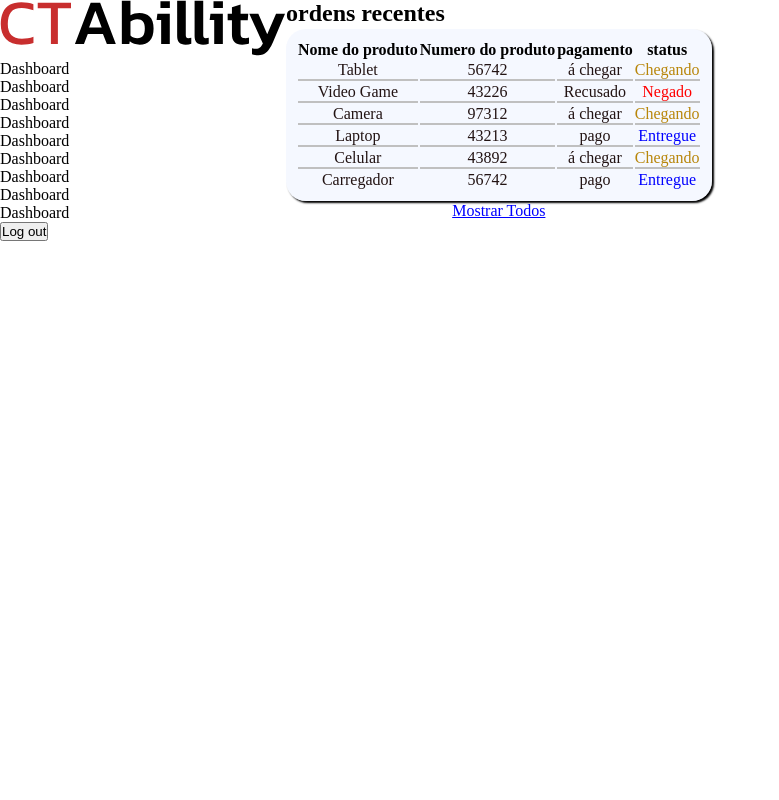
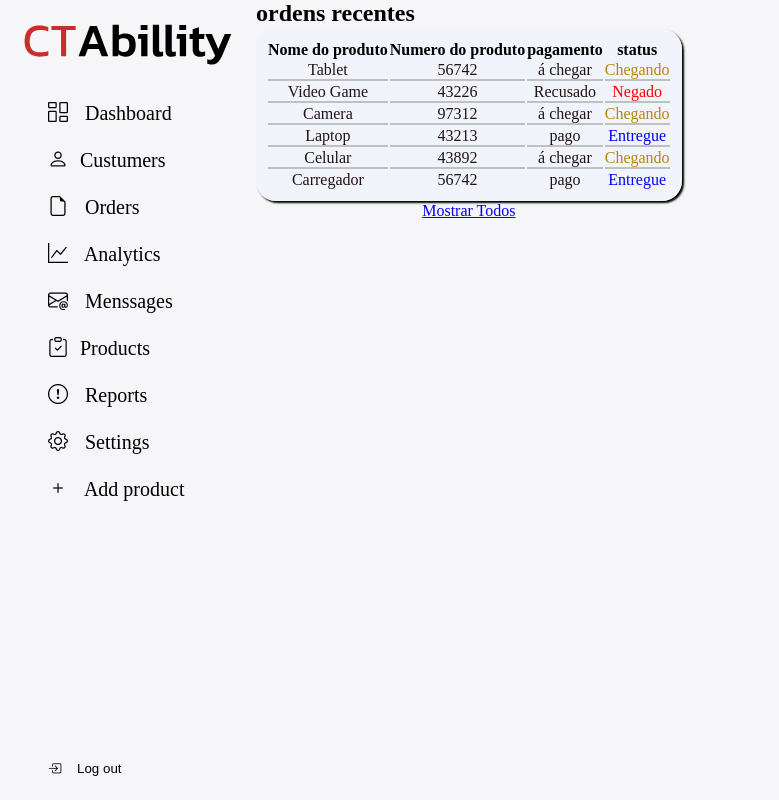
Before and after one commit to Ez3qu14s/Projeto-Dashboard, a plain HTML site: page index.html in a window 1280 px wide. Shown: the whole page, without its empty margins (0-779 px from the left). Drawn offline with nearby package versions, Linux system fonts and the light colour scheme.

Commit message:
ícones, estilização geral do aside

```diff
--- a/index.html
+++ b/index.html
@@ -16,19 +16,19 @@
             <div class = "nav">
                 <img src="/img/CTAbillity.svg" alt="">
             <ul>
-                <li> Dashboard</li>
-                <li> Dashboard</li>
-                <li> Dashboard</li>
-                <li> Dashboard</li>
-                <li> Dashboard</li>
-                <li> Dashboard</li>
-                <li> Dashboard</li>
-                <li> Dashboard</li>
-                <li> Dashboard</li>
+                <li><i class="bi bi-columns-gap"></i> Dashboard</li>
+                <li> <i class="bi bi-person"></i>Custumers</li>
+                <li><i class="bi bi-file-earmark"></i> Orders</li>
+                <li><i class="bi bi-graph-up"></i> Analytics</li>
+                <li><i class="bi bi-envelope-at"></i> Menssages</li>
+                <li><i class="bi bi-clipboard-check"></i>Products</li>
+                <li><i class="bi bi-exclamation-circle"></i> Reports</li>
+                <li><i class="bi bi-gear"></i> Settings</li>
+                <li><i class="bi bi-plus"></i> Add product</li>
 
             </ul>
         </div>
-         <button> Log out </button>
+         <button><i class="bi bi-box-arrow-in-right"></i> Log out </button>
         </aside>
 
         <main>
@@ -101,6 +101,7 @@
             </div>
         </main>
     </div>
+    <link rel="stylesheet" href="https://cdn.jsdelivr.net/npm/bootstrap-icons@1.11.3/font/bootstrap-icons.min.css">
 </body>
 
 </html>
--- a/style.css
+++ b/style.css
@@ -3,12 +3,46 @@
     margin: 0;
     box-sizing: border-box;
 }
-
+body {
+    background-color: #f6f6f8;
+}
+li {
+    list-style: none;
+}
+img {
+    width: 100%;
+}
 .container {
     height: 100vh;
     display: flex;
 }
+aside {
+    height: 100%;
+    width: 20%;
+    padding: 24px;
+    display: flex;
+    flex-direction: column;
+    justify-content: space-between;
+    font-size: 20px;
 
+}
+aside img {
+    margin-bottom: 20px;
+}
+aside li {
+    padding: 12px 24px;
+
+
+}
+aside button {
+    background: transparent;
+    border: none;
+    text-align: start;
+    padding: 0 24px;
+}
+aside  i {
+    margin-right: 12px;
+}
 h2{
     margin-bottom: 2px;
 }
```
